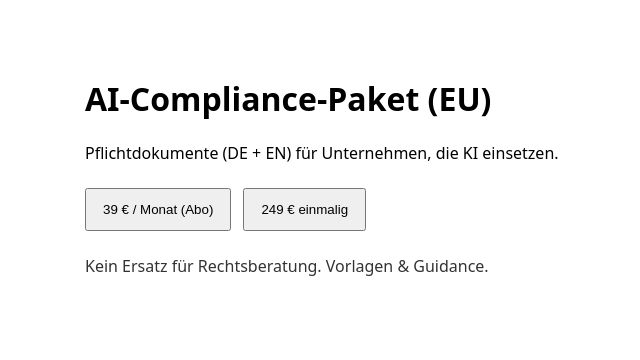
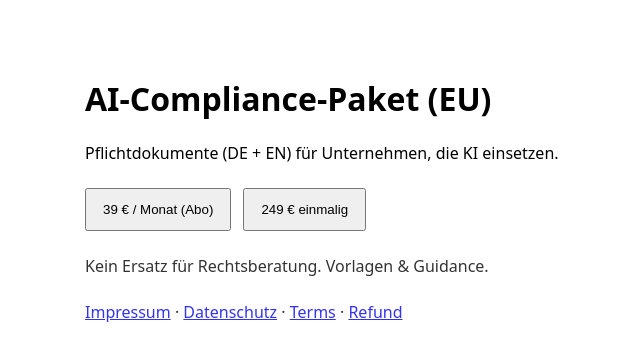
Before and after one commit to ananyinstudio/ai-compliance, a Next.js app: page / in a window 1280 px wide. Shown: the top 360 px of the page, without its empty margins (195-835 px from the left). Built offline with nearby package versions, Linux system fonts and the light colour scheme.

Commit message:
Update page.tsx

```diff
--- a/src/app/page.tsx
+++ b/src/app/page.tsx
@@ -28,13 +28,14 @@ export default function Home() {
       <p style={{ marginTop: 24, opacity: 0.8 }}>
         Kein Ersatz für Rechtsberatung. Vorlagen &amp; Guidance.
       </p>
+
+      <p style={{ marginTop: 24, opacity: 0.8 }}>
+      <a href="/impressum">Impressum</a> ·{" "}
+      <a href="/datenschutz">Datenschutz</a> ·{" "}
+      <a href="/terms">Terms</a> ·{" "}
+      <a href="/refund">Refund</a>
+      </p>
+
     </main>
   );
 }
-
-<p style={{ marginTop: 24, opacity: 0.8 }}>
-  <a href="/impressum">Impressum</a> ·{" "}
-  <a href="/datenschutz">Datenschutz</a> ·{" "}
-  <a href="/terms">Terms</a> ·{" "}
-  <a href="/refund">Refund</a>
-</p>
```
